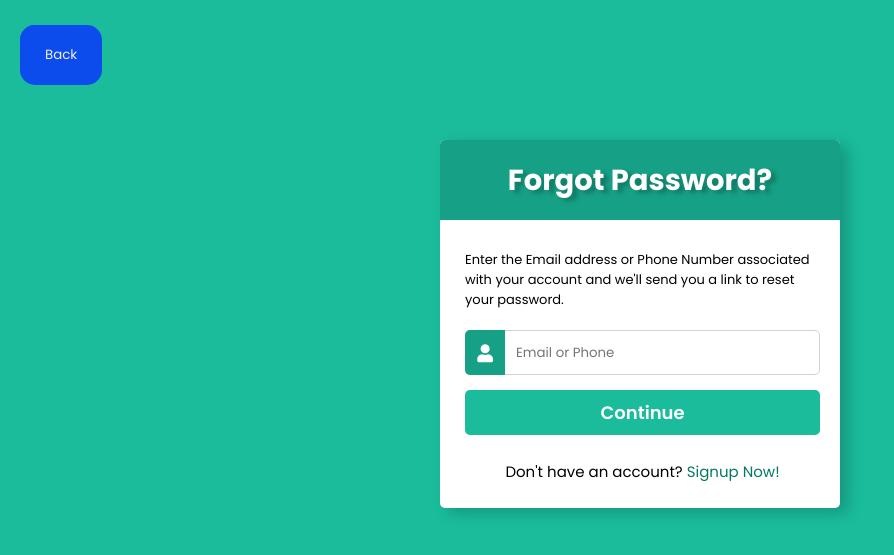
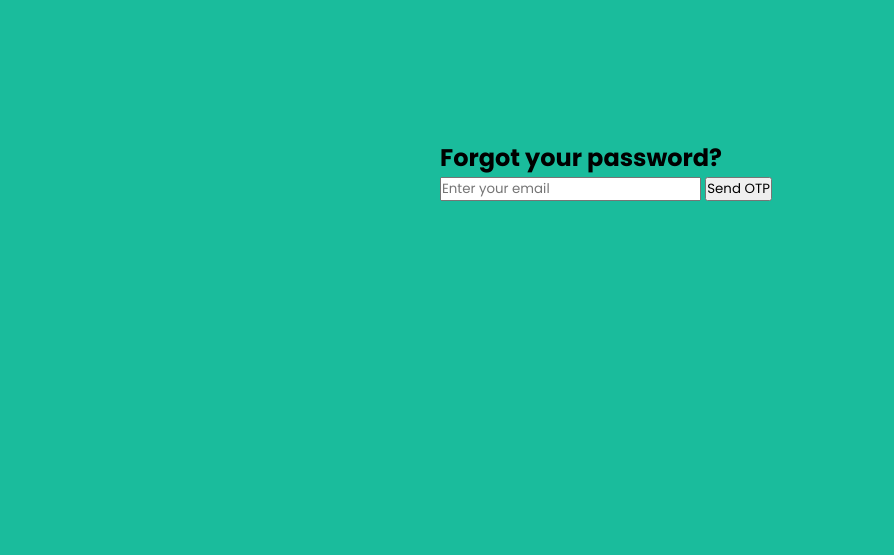
Before and after one commit to Sidharth-216/Sivini_law_house, a Flask app: page /forget in a window 1280 px wide. Shown: the top 555 px of the page, without its empty margins (0-894 px from the left). Run offline with Flask 3, Linux system fonts and the light colour scheme.

Commit message:
Update forget.html

```diff
--- a/templates/forget.html
+++ b/templates/forget.html
@@ -2,35 +2,16 @@
 <html lang="en">
 <head>
     <meta charset="UTF-8">
-    <meta name="viewport" content="width=device-width, initial-scale=1.0">
-    <title>Forgot?</title>
-    <link rel="icon" type="image/png" href="static/logoback.avif">
+    <title>Forget Password</title>
     <link rel="stylesheet" href="static/forget.css">
-    <link rel="shortcut icon" href="./image/user.png" type="image/x-icon">
-    <link rel="stylesheet" href="https://cdnjs.cloudflare.com/ajax/libs/font-awesome/5.15.2/css/all.min.css"/>
 </head>
 <body>
     <div class="container">
-
-
-        <div class="whole">
-            <div class="title"><span>Forgot Password?</span></div>
-
-            <form action="#">
-                <p>Enter the Email address or Phone Number associated with your account and we'll send you a link to reset your password.</p>
-                <div class="row">
-                    <i class="fas fa-user"></i>
-                    <input type="text" placeholder="Email or Phone" required>
-                </div>
-
-                <div class="row botton">
-                    <input type="submit" value="Continue">
-                </div>
-                <div class="signup_link">Don't have an account? <a href="{{ url_for('register') }}">Signup Now!</a></div>
-            </form>
-        </div>
+        <h2>Forgot your password?</h2>
+        <form action="{{ url_for('forget') }}" method="POST">
+            <input type="email" name="email" placeholder="Enter your email" required>
+            <button type="submit">Send OTP</button>
+        </form>
     </div>
-    <div class="back-button" style="display: block;"></div>
-  <a href="{{ url_for('index') }}"><button id="backButton" class="back-button">Back</button></a>
 </body>
 </html>
```
